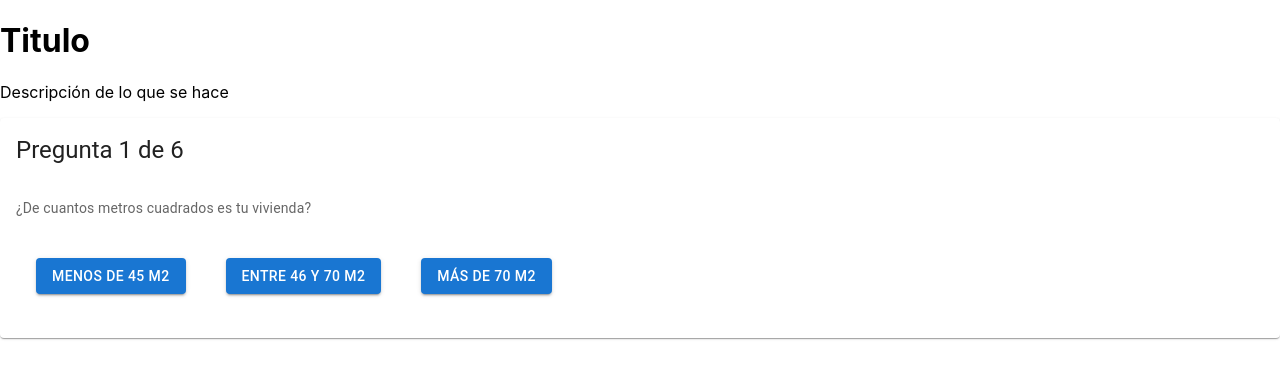
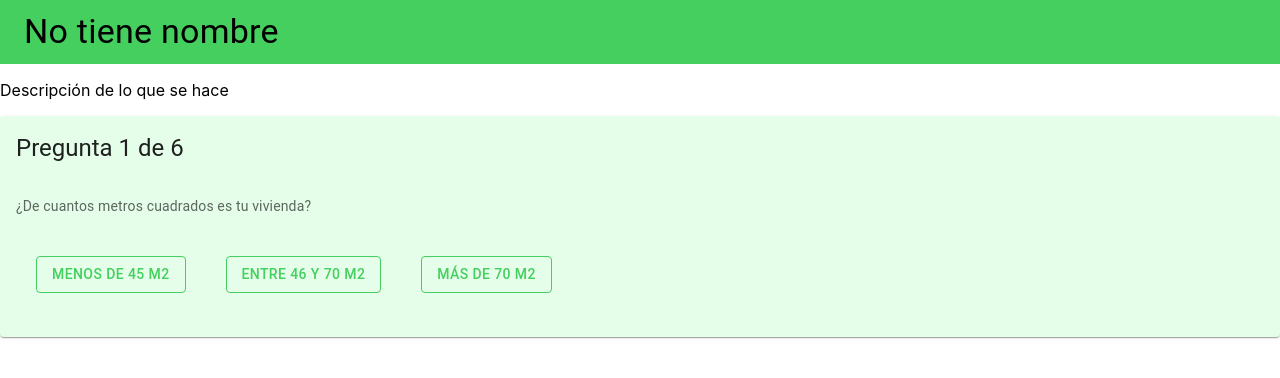
Before and after one commit to jorodriguezal/dog-classification, a React (Create React App) app: page / in a window 1280 px wide. Shown: the top 378 px of the page. Built offline with nearby package versions, Linux system fonts and the light colour scheme.

Commit message:
colorcitos a la página

```diff
--- a/src/pages/pagina.jsx
+++ b/src/pages/pagina.jsx
@@ -1,6 +1,6 @@
 
 import React, {useState, useEffect} from "react";
-import { Typography,Card,CardContent, Button, CardHeader } from "@mui/material";
+import { Typography,Card,CardContent, Button, CardHeader, Toolbar } from "@mui/material";
 import preguntas from "./Preguntas";
 
 let arreglo =[
@@ -46,11 +46,22 @@ const [index, setIndex] = useState(0);
 
 
 return (
-    <div>
-        <h1>Titulo</h1>
+    <div style={{backgroundColor:"white"}}>
+        <Toolbar
+            sx={{
+                display: "flex",
+                backgroundColor: "#45CF5E",
+                color: "#000000",
+                textAlign: "center",
+            }}>
+            <Typography variant="h4" component="div"> No tiene nombre </Typography>
+            </Toolbar>
+
+
+
         <p>Descripción de lo que se hace </p>
 
-        <Card sx={{ minWidth: 275 }}>
+        <Card sx={{ minWidth: 275, backgroundColor:"#E5FEEA" }}>
             <CardHeader title={"Pregunta " + (index+1) + " de 6 "} />
                 <CardContent>
                     <Typography variant="body2" color="text.secondary">
@@ -58,9 +69,8 @@ return (
                     </Typography>
                     <br />
                     {pregunta.respuestas.map((respuesta) => (
-                        <Button sx={{m:"20px"   }}
+                        <Button  variant="outlined"  sx={{m:"20px"  ,color:"#45CF5E" ,borderColor:"#45CF5E"}}
                             key={respuesta.id}
-                            variant="contained"
                             onClick={() => seleccionar(respuesta.id)}
                         >
                             {respuesta.texto}
```
